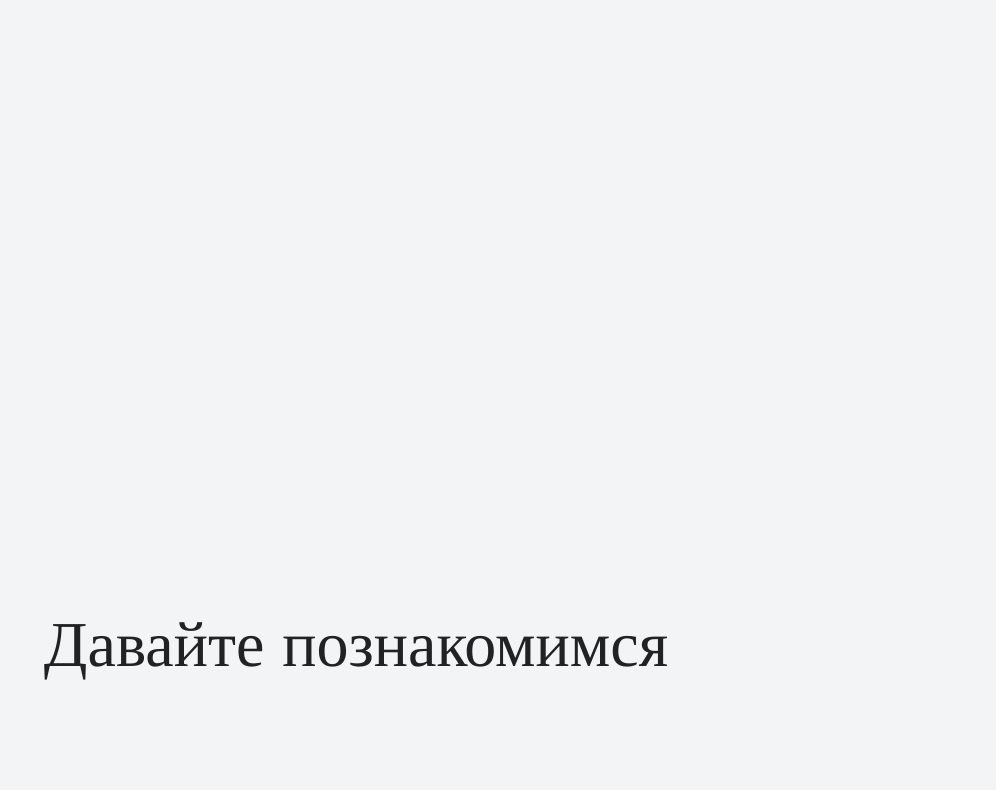
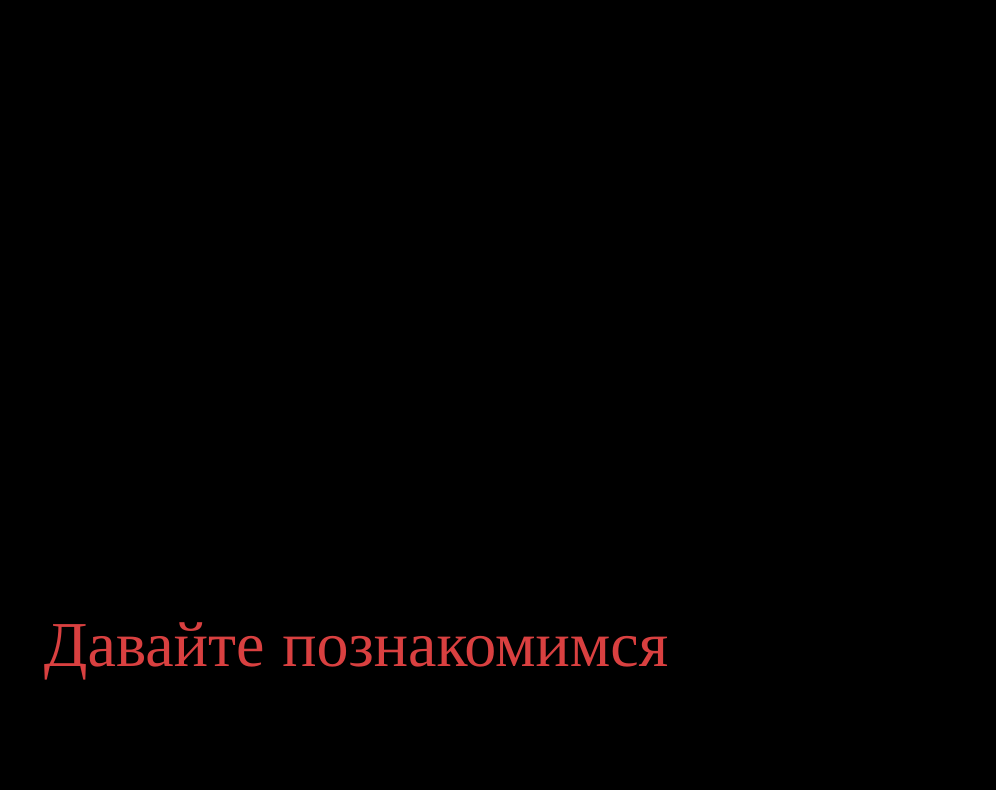
Before and after one commit to Ikkihiro/My-site, a plain HTML site: page index.html in a window 1280 px wide. Shown: the part 411-1201 px from the top of the page, without its empty margins (284-1280 px from the left). Drawn offline with nearby package versions, Linux system fonts and the light colour scheme.

Commit message:
dark theme

```diff
--- a/style.css
+++ b/style.css
@@ -4,8 +4,8 @@ body {
   font-family: "Montserrat", "Helvetica", "Arial", sans-serif;
   font-size: 16px;
   line-height: 32px;
-  color: #222222;
-  background-color: #f2f4f6;
+  color: #d94040;
+  background-color: #000000;
   background-image: url("img/hero-bg.jpg");
   background-repeat: no-repeat;
   background-position: top center;
```
